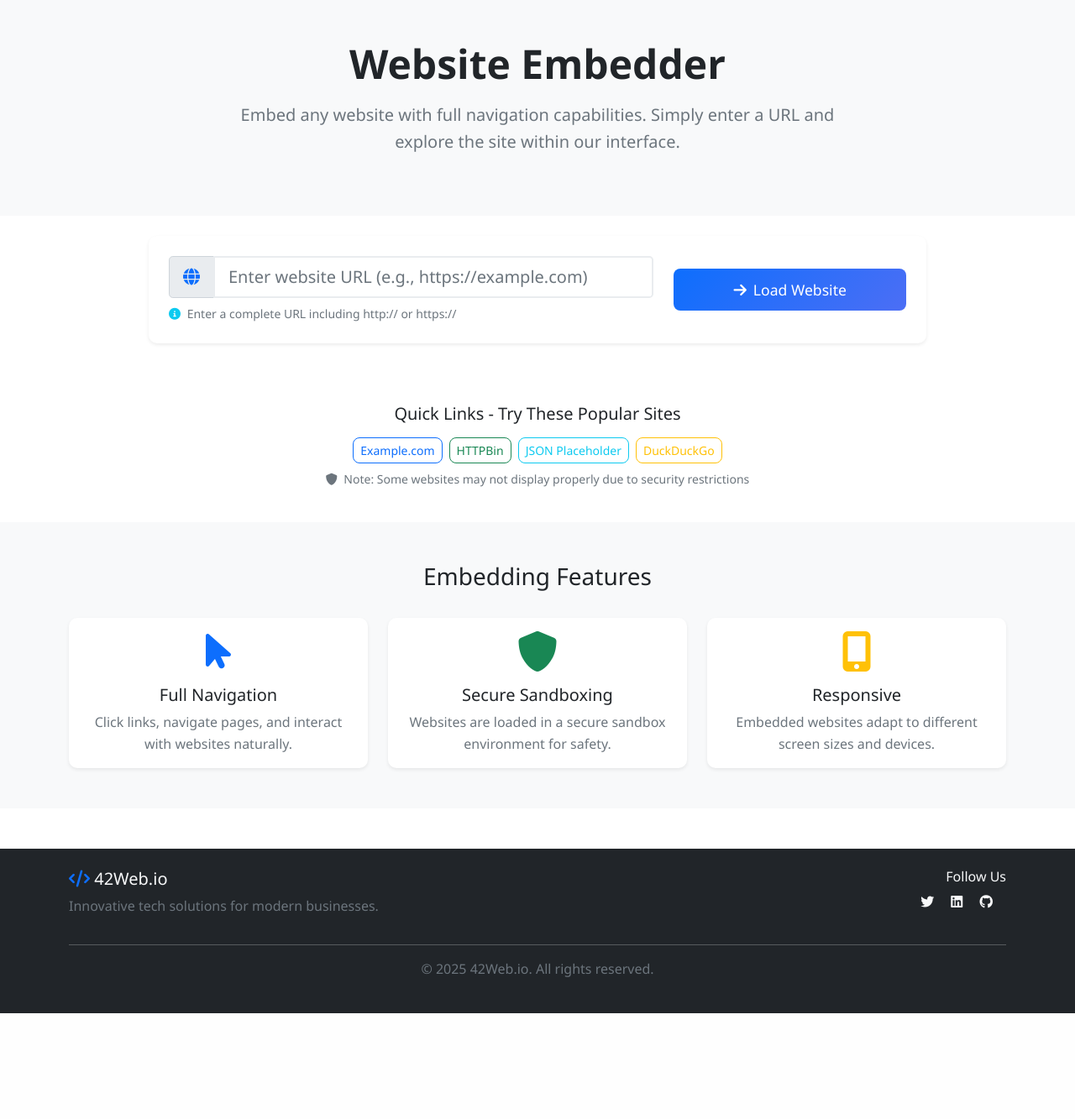
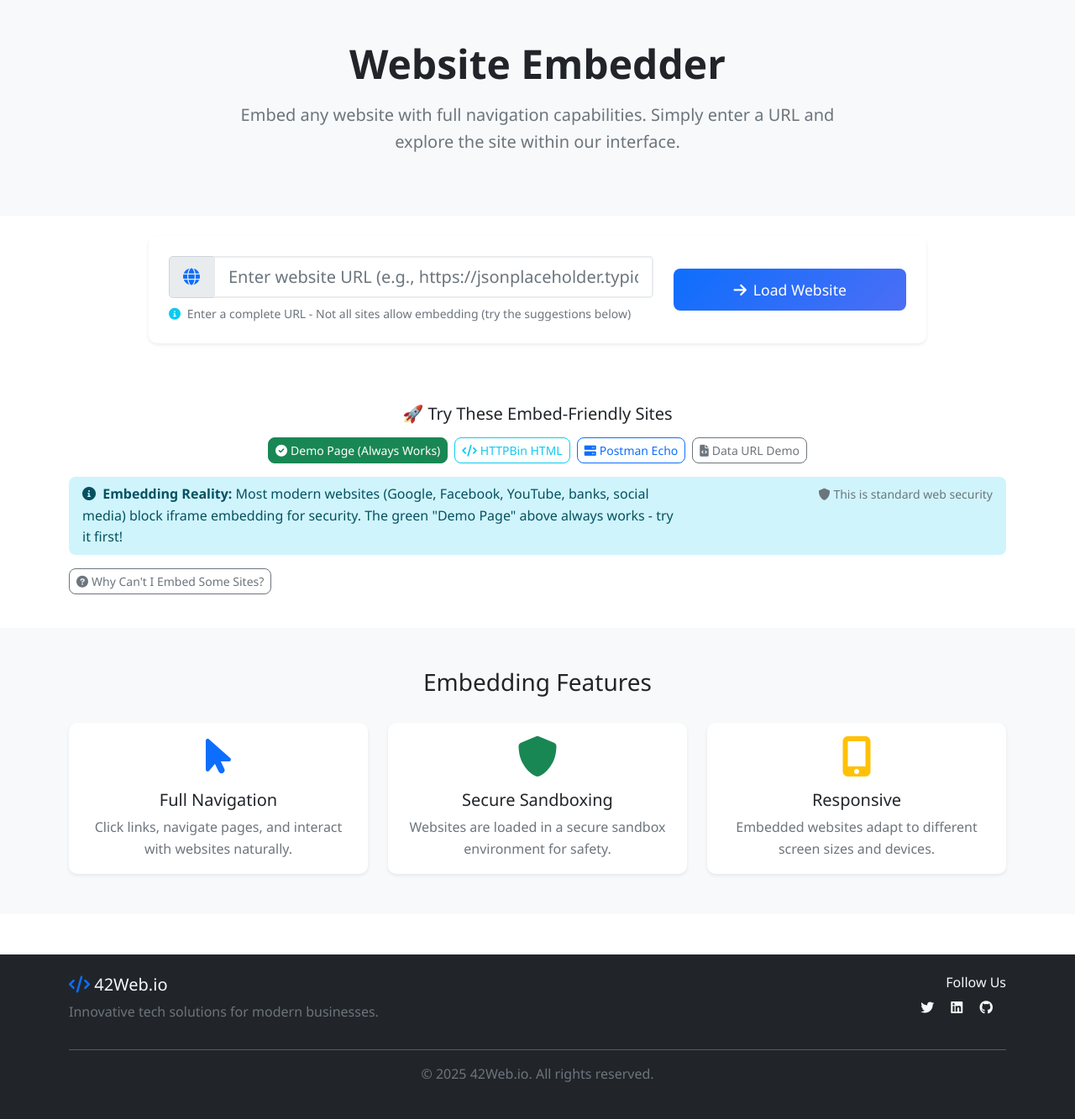
Before and after one commit to chhotu-x/Experimental, a Node server app: page /embed in a window 1280 px wide. Shown: the part 77-1410 px from the top of the page at 84% size. Before the commit the page ends 1284 px from the top, so only its background shows below. Run offline with Node 20, Linux system fonts and the light colour scheme.

Commit message:
Fix website embedding issues with improved error handling and working examples
Co-authored-by: chhotu-x <229457348+chhotu-x@users.noreply.github.com>

```diff
--- a/public/js/main.js
+++ b/public/js/main.js
@@ -327,54 +327,133 @@ function initWebsiteEmbedder() {
 
         updateNavigationButtons();
 
-        // Set iframe source
-        websiteFrame.src = url;
+        // Clear previous iframe
+        websiteFrame.src = 'about:blank';
+
+        // Enhanced load detection
+        let hasLoaded = false;
+        let loadTimeout;
 
         // Handle iframe load
         websiteFrame.onload = function() {
-            loadingIndicator.classList.add('d-none');
-            iframeContainer.style.display = 'block';
+            if (websiteFrame.src === 'about:blank') return; // Ignore blank loads
 
-            try {
-                // Try to access iframe content to detect if it loaded successfully
-                // This will fail for cross-origin frames, which is expected
-                const iframeDoc = websiteFrame.contentDocument || websiteFrame.contentWindow.document;
-                if (iframeDoc && iframeDoc.body && iframeDoc.body.innerHTML.trim() === '') {
-                    showError('Website appears to be empty or blocked iframe embedding');
+            hasLoaded = true;
+            clearTimeout(loadTimeout);
+
+            // Delay to check if content actually loaded
+            setTimeout(() => {
+                try {
+                    const iframeDoc = websiteFrame.contentDocument || websiteFrame.contentWindow.document;
+                    const iframeWin = websiteFrame.contentWindow;
+
+                    // Check if we can access the document (same-origin)
+                    if (iframeDoc) {
+                        // Same-origin - check if content is there
+                        if (iframeDoc.body && iframeDoc.body.innerHTML.trim() === '') {
+                            showError('Website appears to be empty or returned no content', url);
+                            return;
+                        }
+
+                        // Check for error pages or blocked content
+                        const title = iframeDoc.title.toLowerCase();
+                        const bodyText = iframeDoc.body ? iframeDoc.body.textContent.toLowerCase() : '';
+
+                        if (title.includes('blocked') || title.includes('forbidden') ||
+                            bodyText.includes('blocked') || bodyText.includes('forbidden') ||
+                            bodyText.includes('not allowed') || bodyText.includes('access denied')) {
+                            showError('Website blocked iframe embedding', url);
+                            return;
+                        }
+                    } else if (iframeWin) {
+                        // Cross-origin - try to detect if it's actually blocked
+                        try {
+                            // If we can access location, it's not properly sandboxed
+                            const loc = iframeWin.location.href;
+                            if (loc === 'about:blank' || loc.includes('chrome-error://')) {
+                                showError('Website refused to load in iframe', url);
+                                return;
+                            }
+                        } catch (e) {
+                            // This is expected for cross-origin frames
+                            // If we get here, the iframe likely loaded successfully
+                        }
+                    }
+
+                    // If we get here, assume successful load
+                    loadingIndicator.classList.add('d-none');
+                    iframeContainer.style.display = 'block';
+
+                } catch (e) {
+                    // Cross-origin frame - assume successful load if no other errors
+                    loadingIndicator.classList.add('d-none');
+                    iframeContainer.style.display = 'block';
                 }
-            } catch (e) {
-                // Cross-origin frame - this is normal and expected
-                // The iframe loaded successfully but we can't access its content
-            }
+            }, 500); // Give time for content to render
         };
 
         // Handle iframe error
         websiteFrame.onerror = function() {
-            showError('Failed to load the website. The site may block iframe embedding.');
+            hasLoaded = true;
+            clearTimeout(loadTimeout);
+            showError('Failed to load the website due to network or security restrictions', url);
         };
 
-        // Timeout fallback
-        setTimeout(() => {
-            if (loadingIndicator && !loadingIndicator.classList.contains('d-none')) {
-                showError('Website took too long to load. It may block iframe embedding or be unavailable.');
+        // Set iframe source after setting up handlers
+        websiteFrame.src = url;
+
+        // Timeout fallback with better detection
+        loadTimeout = setTimeout(() => {
+            if (!hasLoaded) {
+                showError('Website took too long to respond. It may be unavailable or blocking iframe embedding', url);
             }
-        }, 15000);
+        }, 10000); // Reduced timeout for better UX
     }
 
     // Show error function
-    function showError(message) {
+    function showError(message, url) {
         loadingIndicator.classList.add('d-none');
         iframeContainer.style.display = 'none';
         errorMessage.classList.remove('d-none');
         errorText.textContent = message;
+
+        // Add suggestions based on URL
+        const suggestions = document.getElementById('errorSuggestions');
+        if (suggestions && url) {
+            let suggestionText = '';
+
+            if (url.includes('example.com') || url.includes('google.com') || url.includes('facebook.com') ||
+                url.includes('youtube.com') || url.includes('twitter.com') || url.includes('instagram.com') ||
+                url.includes('github.com') || url.includes('linkedin.com') || url.includes('reddit.com')) {
+                suggestionText = 'Popular sites like Google, Facebook, YouTube, GitHub, and social media platforms typically block embedding for security reasons. Try the "Demo Page" above instead!';
+            } else if (url.includes('github.com') || url.includes('stackoverflow.com')) {
+                suggestionText = 'Developer sites often block embedding. Try using their API or viewing directly in a new tab.';
+            } else if (url.includes('bank') || url.includes('paypal') || url.includes('stripe')) {
+                suggestionText = 'Financial and payment sites always block embedding for security. This is normal and expected.';
+            } else {
+                suggestionText = 'Try the "Demo Page (Always Works)" button above to test that embedding works correctly. Then try other embed-friendly sites.';
+            }
+
+            suggestions.innerHTML = `<i class="fas fa-lightbulb me-1"></i>${suggestionText}`;
+            suggestions.style.display = 'block';
+        }
     }
 
     // URL validation
     function isValidUrl(string) {
+        // Allow relative URLs for local demo pages
+        if (string.startsWith('/')) {
+            return true;
+        }
+
         try {
             const url = new URL(string);
             return url.protocol === 'http:' || url.protocol === 'https:';
         } catch (_) {
+            // Check for data URLs
+            if (string.startsWith('data:')) {
+                return true;
+            }
             return false;
         }
     }
--- a/views/embed.ejs
+++ b/views/embed.ejs
@@ -29,12 +29,12 @@
                                     <input type="url"
                                            class="form-control"
                                            id="urlInput"
-                                           placeholder="Enter website URL (e.g., https://example.com)"
+                                           placeholder="Enter website URL (e.g., https://jsonplaceholder.typicode.com)"
                                            value="">
                                 </div>
                                 <div class="form-text mt-2">
                                     <i class="fas fa-info-circle text-info me-1"></i>
-                                    Enter a complete URL including http:// or https://
+                                    Enter a complete URL - Not all sites allow embedding (try the suggestions below)
                                 </div>
                             </div>
                             <div class="col-md-4 mt-3 mt-md-0">
@@ -98,19 +98,28 @@
             </div>
 
             <!-- Error Message -->
-            <div id="errorMessage" class="alert alert-danger m-3 d-none" role="alert">
-                <i class="fas fa-exclamation-triangle me-2"></i>
+            <div id="errorMessage" class="alert alert-warning m-3 d-none" role="alert">
+                <div class="d-flex align-items-start">
+                    <i class="fas fa-exclamation-triangle me-2 mt-1 text-warning"></i>
+                    <div class="flex-grow-1">
                         <strong>Unable to load website:</strong>
                         <span id="errorText"></span>
                         <div class="mt-2">
-                    <small>
-                        This could be due to:
-                        <ul class="mb-0">
-                            <li>The website blocking iframe embedding</li>
-                            <li>Invalid URL</li>
-                            <li>Network connectivity issues</li>
+                            <small class="text-muted">
+                                <strong>Common reasons:</strong>
+                                <ul class="mb-2">
+                                    <li><strong>X-Frame-Options header:</strong> Website explicitly blocks iframe embedding</li>
+                                    <li><strong>Content Security Policy:</strong> Site's security settings prevent embedding</li>
+                                    <li><strong>HTTPS requirements:</strong> Mixed content restrictions</li>
+                                    <li><strong>Geo-blocking:</strong> Site may be restricted in your region</li>
                                 </ul>
+                                <div id="errorSuggestions" style="display: none;" class="alert alert-info py-2 mt-2">
+                                    <i class="fas fa-lightbulb me-1"></i>
+                                    <span></span>
+                                </div>
                             </small>
+                        </div>
+                    </div>
                 </div>
             </div>
 
@@ -130,25 +139,61 @@
         <div id="quickLinksSection" class="container mt-4">
             <div class="row">
                 <div class="col-12">
-                    <h5 class="text-center mb-3">Quick Links - Try These Popular Sites</h5>
-                    <div class="d-flex flex-wrap justify-content-center gap-2">
-                        <button class="btn btn-outline-primary btn-sm quick-link" data-url="https://example.com">
-                            Example.com
+                    <h5 class="text-center mb-3">🚀 Try These Embed-Friendly Sites</h5>
+                    <div class="d-flex flex-wrap justify-content-center gap-2 mb-3">
+                        <button class="btn btn-success btn-sm quick-link" data-url="/demo-page.html">
+                            <i class="fas fa-check-circle me-1"></i>Demo Page (Always Works)
                         </button>
-                        <button class="btn btn-outline-success btn-sm quick-link" data-url="https://httpbin.org">
-                            HTTPBin
+                        <button class="btn btn-outline-info btn-sm quick-link" data-url="https://httpbin.org/html">
+                            <i class="fas fa-code me-1"></i>HTTPBin HTML
                         </button>
-                        <button class="btn btn-outline-info btn-sm quick-link" data-url="https://jsonplaceholder.typicode.com">
-                            JSON Placeholder
+                        <button class="btn btn-outline-primary btn-sm quick-link" data-url="https://postman-echo.com">
+                            <i class="fas fa-server me-1"></i>Postman Echo
                         </button>
-                        <button class="btn btn-outline-warning btn-sm quick-link" data-url="https://duckduckgo.com">
-                            DuckDuckGo
+                        <button class="btn btn-outline-secondary btn-sm quick-link" data-url="data:text/html,<h1>Hello%20World</h1><p>This%20is%20a%20data%20URL%20that%20should%20work!</p>">
+                            <i class="fas fa-file-code me-1"></i>Data URL Demo
                         </button>
                     </div>
-                    <p class="text-center text-muted mt-2 small">
-                        <i class="fas fa-shield-alt me-1"></i>
-                        Note: Some websites may not display properly due to security restrictions
+
+                    <div class="alert alert-info py-2 px-3 mb-3">
+                        <div class="row">
+                            <div class="col-md-8">
+                                <i class="fas fa-info-circle me-1"></i>
+                                <strong>Embedding Reality:</strong> Most modern websites (Google, Facebook, YouTube, banks, social media) block iframe embedding for security. The green "Demo Page" above always works - try it first!
+                            </div>
+                            <div class="col-md-4 text-md-end">
+                                <small class="text-muted">
+                                    <i class="fas fa-shield-alt me-1"></i>This is standard web security
+                                </small>
+                            </div>
+                        </div>
+                    </div>
+
+                    <details class="mb-3">
+                        <summary class="btn btn-outline-secondary btn-sm">
+                            <i class="fas fa-question-circle me-1"></i>Why Can't I Embed Some Sites?
+                        </summary>
+                        <div class="mt-2 p-3 bg-light rounded">
+                            <h6>Common Blocking Methods:</h6>
+                            <ul class="small">
+                                <li><strong>X-Frame-Options:</strong> HTTP header that prevents page from being displayed in iframe</li>
+                                <li><strong>Content Security Policy (CSP):</strong> Modern security standard that controls resource loading</li>
+                                <li><strong>JavaScript Frame Busting:</strong> Code that detects iframe embedding and redirects</li>
+                                <li><strong>HTTPS Mixed Content:</strong> Secure sites can't embed insecure content</li>
+                            </ul>
+                            <h6>Sites That Typically Allow Embedding:</h6>
+                            <ul class="small text-success">
+                                <li>API documentation sites (JSON Placeholder, HTTPBin)</li>
+                                <li>Developer tools and testing services</li>
+                                <li>Some news and blog sites</li>
+                                <li>Educational content platforms</li>
+                                <li>Simple static websites</li>
+                            </ul>
+                            <p class="small text-muted mb-0">
+                                <strong>Pro Tip:</strong> If you need to embed blocked content, consider using the "Open in New Tab" button or implementing server-side proxying (advanced).
                             </p>
+                        </div>
+                    </details>
                 </div>
             </div>
         </div>
```
Also changed, not shown: public/demo-page.html (added, +134 -0 lines). Lines whose indentation alone changed are shown as unchanged.
